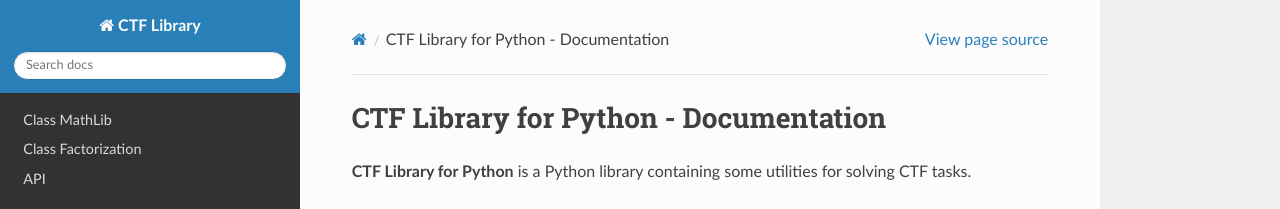
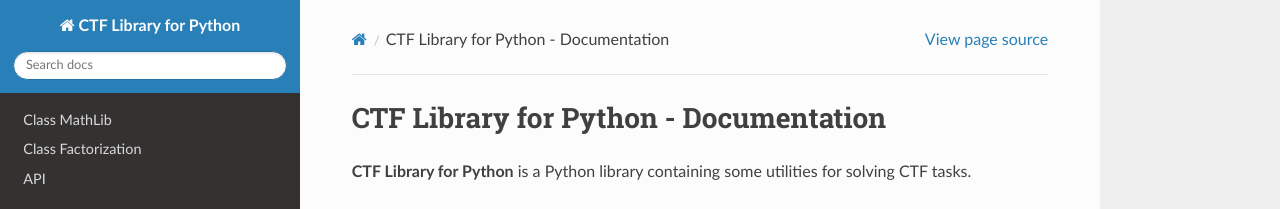
Before and after one commit to puffycodes/ctf-library, a Sphinx documentation site: the page built from docs/sphinx-docs/source/index.rst, in a window 1280 px wide. Shown: the top 209 px of the page. Built offline with Sphinx 7.4.7 and the Read the Docs theme 2.0.0, drawn with Linux system fonts in a browser that asks for light colours.

Commit message:
add documentation

```diff
--- a/docs/sphinx-docs/source/conf.py
+++ b/docs/sphinx-docs/source/conf.py
@@ -6,7 +6,7 @@
 # -- Project information -----------------------------------------------------
 # https://www.sphinx-doc.org/en/master/usage/configuration.html#project-information
 
-project = 'CTF Library'
+project = 'CTF Library for Python'
 copyright = '2024, Puffy Codes'
 author = 'Puffy Codes'
 release = '0.1'
@@ -36,7 +36,12 @@
 templates_path = ['_templates']
 exclude_patterns = []
 
-autodoc_member_order = 'groupwise'
+# autodoc_member_order = 'groupwise'
+
+autodoc_default_options = {
+#    'member-order': 'groupwise',
+#    'undoc-members': True,
+}
 
 # -- Options for HTML output -------------------------------------------------
 # https://www.sphinx-doc.org/en/master/usage/configuration.html#options-for-html-output
```
